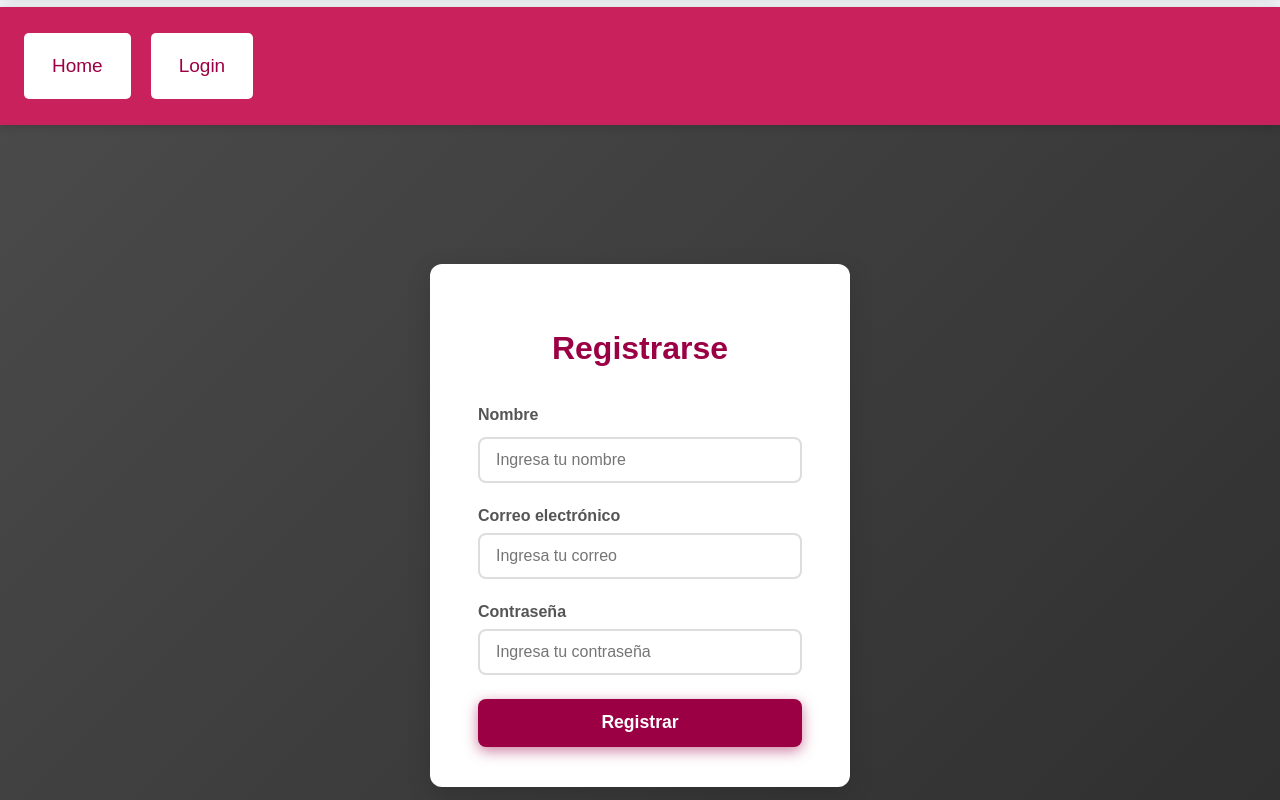
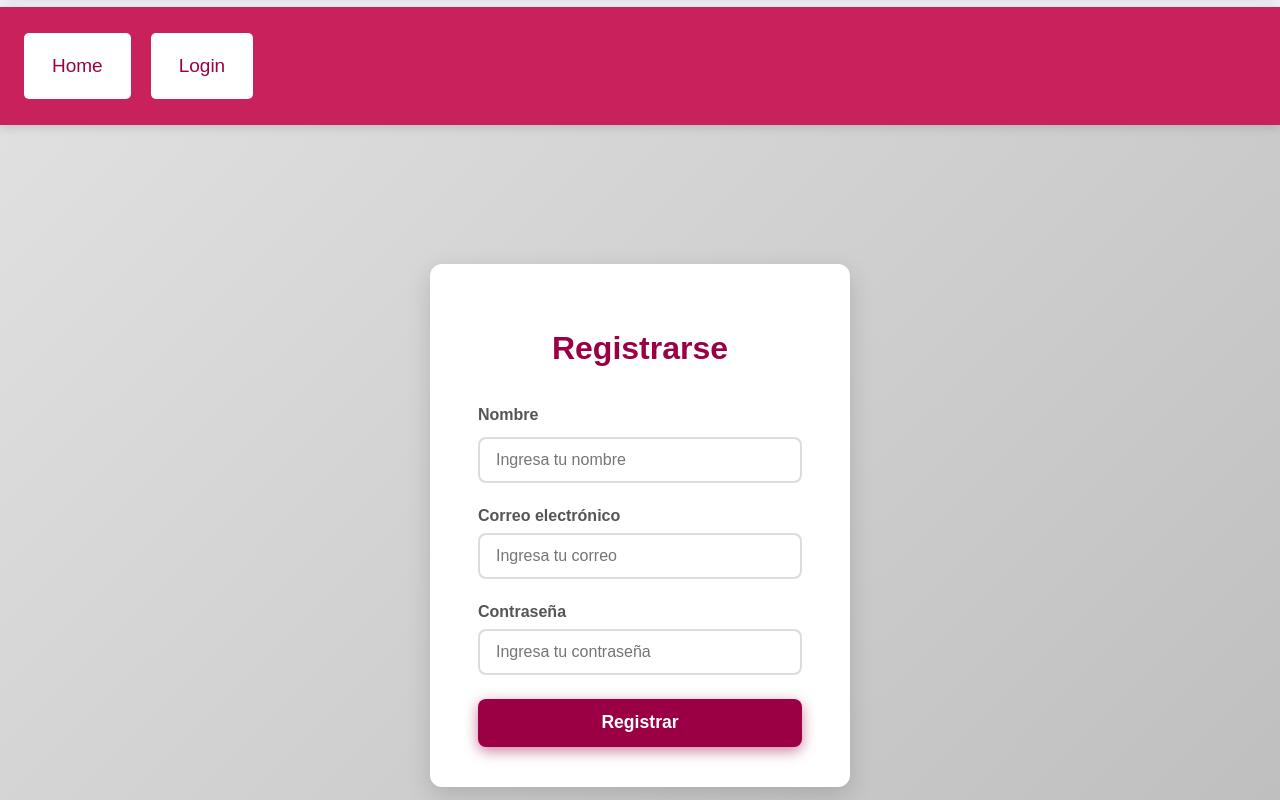
Before and after one commit to matt087/CitaTuSalud, a React (Create React App) app in the folder frontend/: page /register in a window 1280 px wide. Shown: the part 360-1160 px from the top of the page. Built offline with nearby package versions, Linux system fonts and the light colour scheme.

Commit message:
Estandarización entre login y register

```diff
--- a/frontend/src/css/Register.css
+++ b/frontend/src/css/Register.css
@@ -3,7 +3,7 @@
   justify-content: center;
   align-items: center;
   min-height: 100vh;
-  background: linear-gradient(135deg, #4a4a4a 0%, #2e2e2e 100%);
+  background: linear-gradient(135deg, #e0e0e0 0%, #bdbdbd 100%);
   font-family: 'Arial', sans-serif;
   padding: 20px;
   box-sizing: border-box;
```
